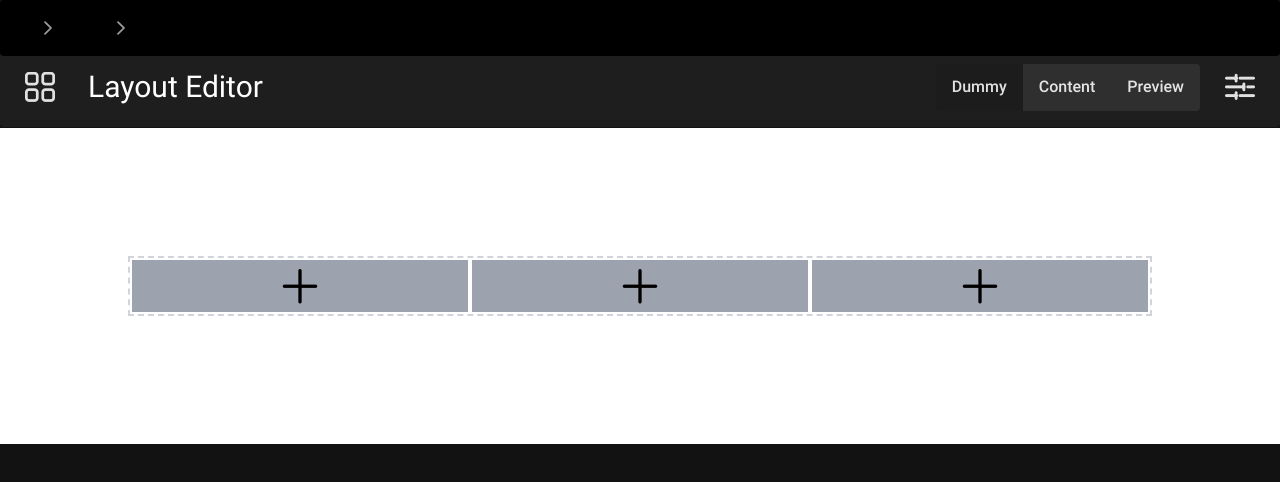
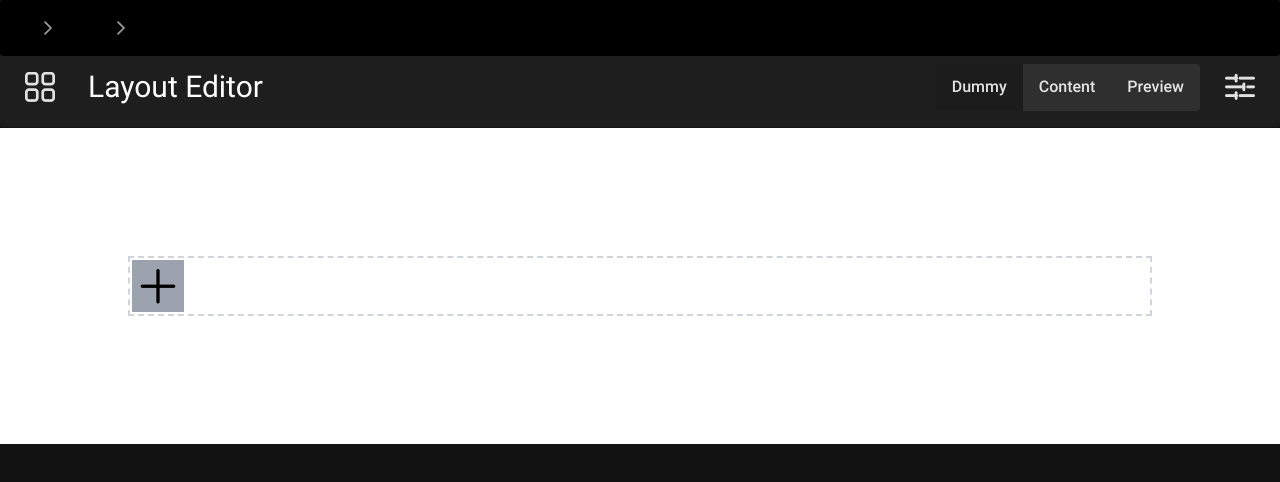
Before and after one commit to dale8nson/news-CMS, a Next.js app: page /admin/editor/layout in a window 1280 px wide. Shown: the top 482 px of the page. Built offline with nearby package versions, Linux system fonts and the light colour scheme.

Commit message:
fixed placeholders to rely on redux state for ordering of components in container

```diff
--- a/app/admin/editor/layout/page.tsx
+++ b/app/admin/editor/layout/page.tsx
@@ -37,9 +37,9 @@ const Page = () => {
   return (
     <div className={`flex-col relative mt-[8rem] `} style={{...pageTemplate?.props.style}} onClick={clickHandler} >
       <Container editable={false} className={`${editMode === 'dummy' ? 'border-dashed border-gray-300': 'border-transparent'} border-2 relative flex flex-1`} >
-        <Container editable={true} className={`${editMode === 'dummy' ? 'hover:border-solid hover:border-gray-300' : ''} border-2 border-transparent relative flex-col flex-1 h-full`} />
-        <Container editable={true} className={`${editMode === 'dummy' ? 'hover:border-solid hover:border-gray-300' : ''} border-transparent border-2 flex-col flex-1 relative`} style={{height:'max-content'}} />
-        <Container editable={true} {...{className:`${editMode === 'dummy' ? 'hover:border-solid hover:border-gray-300' : ''} border-transparent h-full border-2 flex-col flex-1 relative`}} />
+        <Container editable={true} className={`${editMode === 'dummy' ? 'hover:border-solid hover:border-gray-300' : ''} border-2 border-transparent relative h-full grid grid-flow-row auto-cols-auto`} />
+        {/* <Container editable={true} className={`${editMode === 'dummy' ? 'hover:border-solid hover:border-gray-300' : ''} border-transparent border-2 flex-col flex-1 relative`} style={{height:'max-content'}} />
+        <Container editable={true} {...{className:`${editMode === 'dummy' ? 'hover:border-solid hover:border-gray-300' : ''} border-transparent h-full border-2 flex-col flex-1 relative`}} /> */}
       </Container>
     </div>
   )
--- a/components/editor/primitives/container-placeholder.tsx
+++ b/components/editor/primitives/container-placeholder.tsx
@@ -3,10 +3,11 @@ import type { DragEventHandler, ReactElement, ReactNode } from "react";
 import { useRef, useState, useEffect, useContext } from 'react';
 import { createPortal } from "react-dom";
 import { useAppSelector, useAppDispatch } from "@/lib/hooks";
-import { ComponentTemplate, ItemProps, setPageTemplate, setSelectedComponentTemplate, updateComponent, deleteComponentTemplate, registerComponentTemplate, updateComponentTemplate } from "@/lib/editor-layout-slice";
+import { ComponentTemplate, ItemProps, setPageTemplate, setSelectedComponentTemplate, updateComponent, deleteComponentTemplate, registerComponentTemplate, updateComponentTemplate, setBlockTree } from "@/lib/editor-layout-slice";
 import { BlockRegistry } from "@/components/block-registry-provider";
+import Slot from "./slot";
 
-const ContainerPlaceholder = ({ parentNode, className }: { parentNode?: Element | null, className?: string }) => {
+const ContainerPlaceholder = ({ parentNode, className }: { parentNode: Element | null, className?: string }) => {
   console.log(`ContainerPlaceHolder`);
   console.log(`parentNode:`, parentNode);
   const dispatch = useAppDispatch();
@@ -17,10 +18,9 @@ const ContainerPlaceholder = ({ parentNode, className }: { parentNode?: Element
 
   const componentTemplates = useAppSelector(state => state.editorLayoutSlice.componentTemplates);
 
-  const pageTemplate = useAppSelector(state => state.editorLayoutSlice.pageTemplate);
+  const blockTree = useAppSelector(state => state.editorLayoutSlice.blockTree);
 
   const ref = useRef<HTMLDivElement>(null);
-  const [blocks, setBlocks] = useState<ReactNode[] | null>([]);
 
   const Registry = useContext(BlockRegistry)
 
@@ -48,66 +48,111 @@ const ContainerPlaceholder = ({ parentNode, className }: { parentNode?: Element
 
     console.log(`selectedComponentTemplate:`, selectedComponentTemplate);
 
-    const { componentName, displayName, dragAction, editable, selectOnMount, props, id } = selectedComponentTemplate as ComponentTemplate;
+    const { componentName, displayName, dragAction, editable, selectOnMount, props, id, parentId } = selectedComponentTemplate as ComponentTemplate;
 
-    // if(dragAction === 'move') {
-    //   console.log(`componentTemplates:`, componentTemplates);
-    //   console.log(`id to be removed:`, id);
-    // dispatch(deleteComponentTemplate(id as any))
-    // dispatch(updateComponent({...selectedComponentTemplate, parentId: parentNode?.id }));
-    // dispatch(setSelectedComponentTemplate({...selectedComponentTemplate, parentId: parentNode?.id }))
+    console.log(`parentId: ${parentId} parentNode?.id: ${parentNode?.id}`);
 
-    // }
+    if (!parentId || parentId !== parentNode?.getAttribute('id')) {
+      let newTemplate = { ...selectedComponentTemplate, id: dragAction === 'move' ? id : null, parentId: parentNode?.getAttribute('id'), index: blockList.length, editable: true, selectOnMount: true, dragAction: 'move' }
 
-    let newTemplate = { ...selectedComponentTemplate, id: dragAction === 'move' ? id : null, parentId: parentNode?.getAttribute('id'), editable: true, selectOnMount: true, dragAction: 'move' }
+      const block = Registry[componentName].el(newTemplate, null);
+      const blk = block as ReactElement;
+      newTemplate = {...newTemplate, id: blk?.props.id }
 
-    const block = Registry[componentName].el(newTemplate, null);
+      console.log(`block:`, block);
 
-    const blk = block as ReactElement;
-    newTemplate = { ...newTemplate, id: blk?.props?.id };
+      if (!!parentNode) {
+        const pid = parentNode?.getAttribute('id') as string;
+        const props = blk?.props;
+        let childIds: string[] = blockTree[pid] || [];
+        console.log(`childIds:`, childIds);
+        childIds = [...childIds, props.id];
 
-    console.log(`blockList:`, blockList);
+        if (!!parentId && parentId !== parentNode?.id) {
 
-    const isDuplicate:ReactElement | undefined = blockList.find(block => {
-      const el = block as ReactElement;
-      console.log(`block:`, el);
-      console.log(`blk block:`, blk);
-      console.log(`blk.props.id === block.props.id:`, blk.props.id === el.props.id)
-      if(blk.props.id === el?.props?.id){
-        console.log(`duplicate found`);
-        return true;
+          console.log(`parentId: ${parentId}`);
+
+          const oldParentChildIds = blockTree[parentId as string];
+          console.log(`oldParentChildIds:`, oldParentChildIds);
+          if (!!oldParentChildIds) {
+            const index = oldParentChildIds.indexOf(id as string);
+            const oldParentNewChildIds = oldParentChildIds.toSpliced(index, 1);
+            dispatch(setBlockTree({ ...blockTree, [parentNode.getAttribute('id') as string]: childIds, [parentId]: oldParentNewChildIds }));
+          }
+
+        } else {
+
+          dispatch(setBlockTree({ ...blockTree, [parentNode.getAttribute('id') as string]: childIds }));
+        }
+
+        const placeHolders: ReactElement[] = [];
+        for (const id of childIds) {
+          const blk = blockList.find(blk => {
+            return blk?.props.id === id;
+          })
+          if (blk) {
+            placeHolders.push(blk);
+          }
+        }
+
+        setBlockList([...placeHolders, block as ReactElement]);
+
       }
 
-      return false;
+      console.log(`blockList:`, blockList);
 
-    })
-
-    console.log(`isDuplicate:`, isDuplicate);
-
-    if (!isDuplicate) {
-
-      const newBlockList: ReactNode[] = [...blockList, block]
-
-      setBlockList(newBlockList as ReactElement[]);
       dispatch(updateComponentTemplate(newTemplate));
     }
+
   }
+
+  const node = useRef<ReactNode>();
 
   useEffect(() => {
 
-    setBlockList(blockList.filter(block => {
-      const blk = block as ReactElement;
-      const template = componentTemplates?.[blk?.props?.id];
-      return template?.parentId === parentNode?.getAttribute('id')
-    }));
+    console.log(`parentNode?.getAttribute('id'):`, parentNode?.getAttribute('id'));
+
+    let childIds: string[] = blockTree[parentNode?.getAttribute('id') as string] || [];
+
+    console.log(`childIds:`, childIds);
+    if (childIds.length > 0) {
+
+      const placeHolders: ReactElement[] = [];
+      for (const id of childIds) {
+        const block = blockList.find(blk => {
+          return blk?.props.id === id;
+        })
+        if (block) {
+          placeHolders.push(block);
+        }
+      }
+      console.log(`placeHolders:`, placeHolders);
+      setBlockList(placeHolders);
+    }
+    // setBlockList(blockList.filter(block => {
+    //   const blk = block as ReactElement;
+    //   const template = componentTemplates?.[blk?.props?.id];
+    //   return template?.parentId === parentNode?.getAttribute('id');
+    // })
+    // );
+    node.current = blockList
+      .map(blk => {
+        return (
+          <>
+            <Slot key={crypto.randomUUID()} {...{ parentNode: parentNode as Element, index: blk.props.index as number }} />
+            {blk}
+          </>
+        )
+      })
+
 
     console.log(`setBlocks componentTemplates:`, componentTemplates);
 
-  }, [componentTemplates])
+  }, [componentTemplates, node, parentNode])
 
   return (
     <>
-      {createPortal(blockList, parentNode as Element)}
+      {createPortal(node.current, parentNode as Element)}
       <div draggable={false} className={`relative bg-gray-400 w-full h-full z-30 flex-col justify-items-center items-center ${className}`} onDrop={dropHandler} onDragOver={dragOverHandler} onDragLeave={dragLeaveHandler} onDragStart={dragStartHandler} ref={ref}>
         <div className='flex items-center justify-items-center m-auto' draggable={false} >
           <span className='pi pi-plus p-2 text-4xl text-black m-auto' draggable={false} />
--- a/components/editor/primitives/image-placeholder.tsx
+++ b/components/editor/primitives/image-placeholder.tsx
@@ -28,7 +28,7 @@ function ImagePlaceholder({ id, editable, selectOnMount, width, height, dragActi
         height: '132px'
       }
     }
-  }),[blockId, editable, height, width, selectOnMount, dragAction]);
+  }),[blockId, editable, selectOnMount, dragAction]);
 
   const dispatch = useAppDispatch();
 
--- a/components/editor/primitives/placeholder.tsx
+++ b/components/editor/primitives/placeholder.tsx
@@ -21,7 +21,7 @@ const Placeholder = forwardRef(function Placeholder({ template, defaultTemplateO
 
   const componentTemplate = useMemo<ComponentTemplate>(() => ({
     ...template,
-    parentId: containerIdRef.current
+    // parentId: containerIdRef.current
   }), [template])
 
   const dispatch = useAppDispatch();
@@ -29,6 +29,8 @@ const Placeholder = forwardRef(function Placeholder({ template, defaultTemplateO
   const editMode = useAppSelector(state => state.editorLayoutSlice.editMode);
 
   const registeredTemplate = useAppSelector(state => state.editorLayoutSlice?.componentTemplates?.[blockId as string]);
+
+  const selectedComponentTemplate = useAppSelector(state => state.editorLayoutSlice.selectedComponentTemplate);
 
   const containerRef: any = useRef<any>(null);
 
@@ -39,7 +41,7 @@ const Placeholder = forwardRef(function Placeholder({ template, defaultTemplateO
   const dragStartHandler: DragEventHandler = (e) => {
     e.stopPropagation();
     console.log(`registeredTemplate:`, registeredTemplate);
-    dispatch(setSelectedComponentTemplate(registeredTemplate || componentTemplate));
+    dispatch(setSelectedComponentTemplate(registeredTemplate));
   }
 
   const clickHandler: MouseEventHandler = (e) => {
@@ -59,6 +61,8 @@ const Placeholder = forwardRef(function Placeholder({ template, defaultTemplateO
     }
   }
 
+  const [override, setOverride] = useState(template.dragAction === 'move' ? {} : defaultTemplateOverride);
+
   useEffect(() => {
 
     dispatch(registerComponentTemplate(registeredTemplate || componentTemplate));
@@ -77,9 +81,14 @@ const Placeholder = forwardRef(function Placeholder({ template, defaultTemplateO
 
     if (componentTemplate.selectOnMount) {
       dispatch(setSelectedComponentTemplate(registeredTemplate || componentTemplate));
+
+      // setOverride(registeredTemplate) ;
+
     }
 
   }, [dispatch, registeredTemplate, componentTemplate])
+
+
 
   return (
     <Container
@@ -92,7 +101,7 @@ const Placeholder = forwardRef(function Placeholder({ template, defaultTemplateO
       className="z-0 flex m-auto bg-gray-300 relative items-center justify-items-center"
       ref={initRef}
       style={registeredTemplate?.props?.style as ItemProps}
-      {...defaultTemplateOverride}
+      {...{...override}}
     >
       <div className="bg-transparent flex  z-10 relative items-center justify-items-center m-auto">
         {typeof icon === 'string' && <span className={`text-center text-black z-20 w-full h-full m-auto  bg-gray-300 ${icon}`} style={iconStyle} />}
--- a/components/editor/primitives/slot.tsx
+++ b/components/editor/primitives/slot.tsx
@@ -1,7 +1,36 @@
-const Slot = () => {
+import { DragEventHandler } from "react";
+import { useAppSelector, useAppDispatch } from "@/lib/hooks";
+import { setSelectedComponentTemplate } from "@/lib/editor-layout-slice";
+
+const Slot = ({parentNode, index}:{parentNode: Element, index: number}) => {
+
+    const selectedComponentTemplate = useAppSelector(state => state.editorLayoutSlice.selectedComponentTemplate);
+
+    const dispatch = useAppDispatch();
+
+    const dragEnterHandler: DragEventHandler = e => {
+      e.preventDefault();
+      const el = e.target as Element;
+      el.setAttribute('class', 'border-solid border-[2px] h-[2px] w-full border-blue');
+    }
+
+    const dragLeaveHandler: DragEventHandler = e => {
+      e.preventDefault();
+      const el = e.target as Element;
+      el.setAttribute('class', '');
+    }
+
+    const dropHandler: DragEventHandler = e => {
+      e.preventDefault();
+      e.stopPropagation();
+      dispatch(setSelectedComponentTemplate({...selectedComponentTemplate, index, parentId:parentNode.getAttribute('id')}));
+
+    }
+
   return (
-    <div>
-
+    <div onDragEnter={dragEnterHandler} onDragLeave={dragLeaveHandler} onDrop={dropHandler}>
     </div>
   )
 }
+
+export default Slot;
--- a/components/editor/primitives/text-placeholder.tsx
+++ b/components/editor/primitives/text-placeholder.tsx
@@ -5,7 +5,7 @@ import { useAppDispatch, useAppSelector } from "@/lib/hooks";
 import { registerComponent } from "@/lib/editor-layout-slice";
 import { stringify } from "querystring";
 
-const TextPlaceholder = ({ id, editable, selectOnMount, width, height, dragAction }: { id?: string | undefined, editable: boolean, selectOnMount?: boolean | undefined, width?: string | undefined, height?: string | undefined, dragAction?: 'move' | 'copy' | undefined }) => {
+const TextPlaceholder = ({ id, editable, parentId, selectOnMount, width, height, dragAction }: { id?: string | undefined, editable: boolean, parentId?: string, selectOnMount?: boolean | undefined, width?: string | undefined, height?: string | undefined, dragAction?: 'move' | 'copy' | undefined }) => {
 
 
   const blockId = useMemo(() => id as string || crypto.randomUUID(),[id]);
@@ -28,13 +28,14 @@ const TextPlaceholder = ({ id, editable, selectOnMount, width, height, dragActio
     editable,
     selectOnMount,
     dragAction: dragAction,
+    parentId,
     props: {
       style: {
         width:  `220px`,
         height: `132px`
       }
     }
-  }),[blockId, editable,selectOnMount, dragAction, maxWidth, maxHeight])
+  }),[blockId, dragAction, editable, selectOnMount, parentId])
 
   let observer = useRef<ResizeObserver>();
   const containerRef = useRef<Element>(null);
--- a/components/index.ts
+++ b/components/index.ts
@@ -4,5 +4,6 @@ import TextPlaceholder from "./editor/primitives/text-placeholder";
 import ArticleGroup1 from "./editor/blocks/article-group-1";
 import Container from "./primitives/container";
 import BlockRegistryProvider from "./block-registry-provider";
+import Slot from "./editor/primitives/slot";
 
-export { ContainerPlaceholder, ImagePlaceholder, ArticleGroup1, Container, BlockRegistryProvider, TextPlaceholder }
+export { ContainerPlaceholder, ImagePlaceholder, ArticleGroup1, Container, BlockRegistryProvider, TextPlaceholder, Slot }
--- a/components/primitives/container.tsx
+++ b/components/primitives/container.tsx
@@ -33,7 +33,7 @@ const Container = forwardRef(
       mode?: 'dummy' | 'content' | 'preview',
       editable?: boolean,
       draggable?: boolean,
-      tabIndex?: number
+      tabIndex?: number,
       onDragStart?: DragEventHandler,
       onDrop?: DragEventHandler,
       onDragOver?: DragEventHandler,
--- a/lib/editor-layout-slice.ts
+++ b/lib/editor-layout-slice.ts
@@ -7,6 +7,7 @@ export interface ItemProps { [prop: string]: Prop | null | ItemProps }
 export interface ComponentTemplate {
   id: string | null | undefined,
   parentId?: string | undefined,
+  index?: number | undefined,
   componentName: string,
   displayName: string,
   editable: boolean,
@@ -38,7 +39,8 @@ type State = {
   pageTemplate: PageTemplate | null,
   componentTemplates:{[id: string]: ComponentTemplate } | null,
   components: {[id: string]: Component } | null
-  editMode: 'dummy' | 'content' | 'preview'
+  editMode: 'dummy' | 'content' | 'preview',
+  blockTree: {[parentId: string]: string[]}
 }
 
 const initialState: State = {
@@ -63,7 +65,8 @@ const initialState: State = {
     }
   },
   componentTemplates: {},
-  components: {}
+  components: {},
+  blockTree: {}
 }
 
 const editorLayoutSlice = createSlice({
@@ -80,10 +83,11 @@ const editorLayoutSlice = createSlice({
     },
     registerComponent: (state, action) => ({...state, components: {...state.components, [action.payload.id]: {...action.payload} }}),
     updateComponent: (state, action) => ({...state, components: {...state.components, [action.payload.id]: {...action.payload} }}),
-    setEditMode: (state, action) => ({...state, editMode: action.payload})
+    setEditMode: (state, action) => ({...state, editMode: action.payload}),
+    setBlockTree: (state, action) => ({...state, blockTree: action.payload})
     }
 })
 
 export default editorLayoutSlice.reducer;
 
-export const { setSelectedComponentTemplate, setPageTemplate, registerComponentTemplate, updateComponentTemplate, registerComponent, updateComponent, setEditMode, deleteComponentTemplate } = editorLayoutSlice.actions;
+export const { setSelectedComponentTemplate, setPageTemplate, registerComponentTemplate, updateComponentTemplate, registerComponent, updateComponent, setEditMode, deleteComponentTemplate, setBlockTree } = editorLayoutSlice.actions;
```
